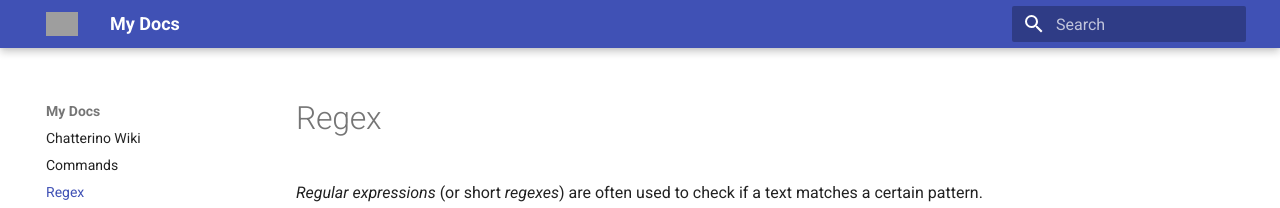
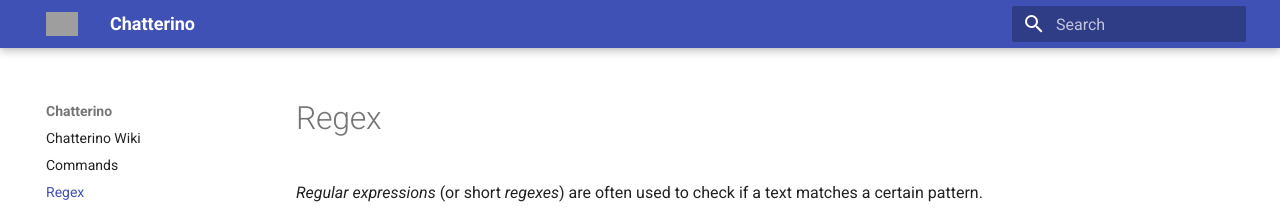
Before and after one commit to Chatterino/wiki, an MkDocs documentation site: the page built from docs/Regex.md, in a window 1280 px wide. Shown: the top 208 px of the page. Built offline with MkDocs 1.6.1 and Material for MkDocs 9.7.7, drawn with Linux system fonts in a browser that asks for light colours; grey boxes are pictures that could not be loaded.

```diff
--- a/mkdocs.yml
+++ b/mkdocs.yml
@@ -1,4 +1,4 @@
-site_name: My Docs
+site_name: Chatterino
 theme:
   name: material
   logo: https://chatterino.com/img/icon-256.png
```
